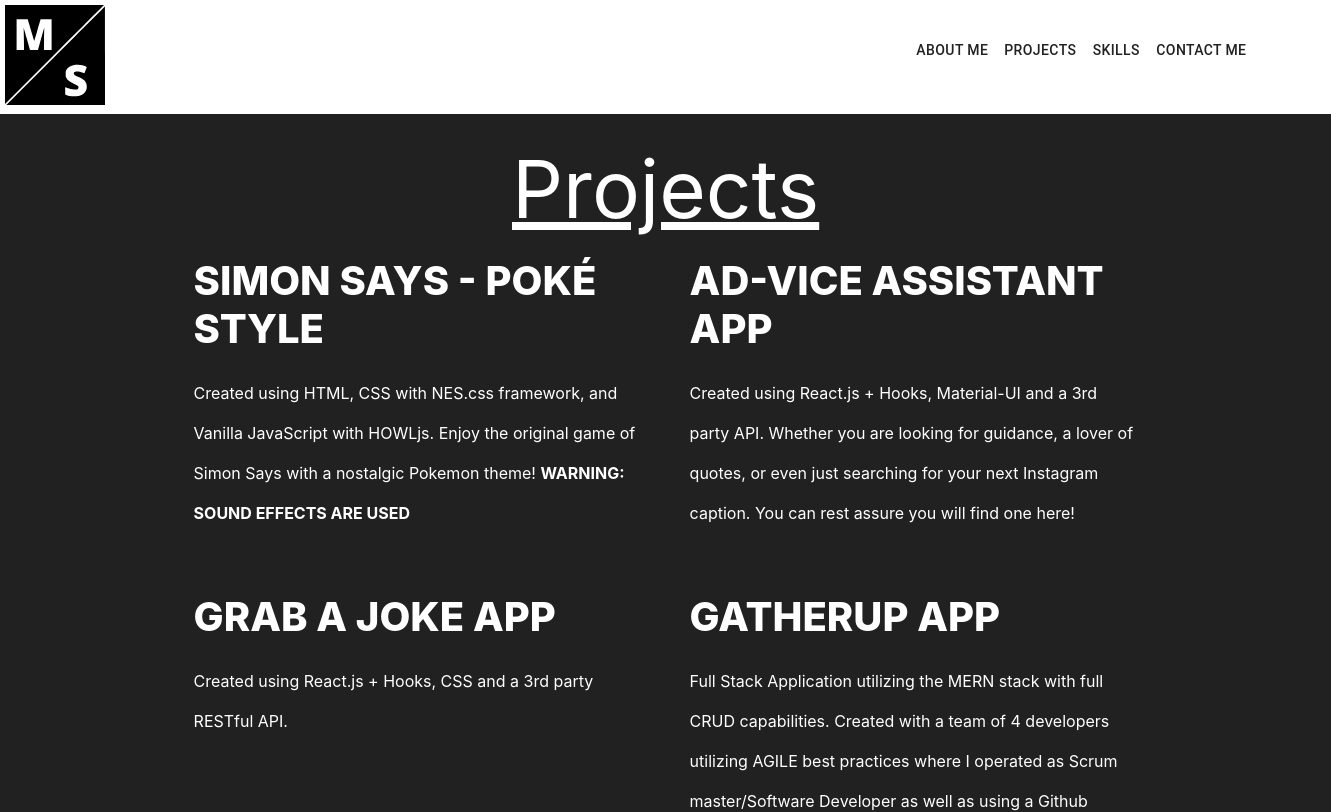
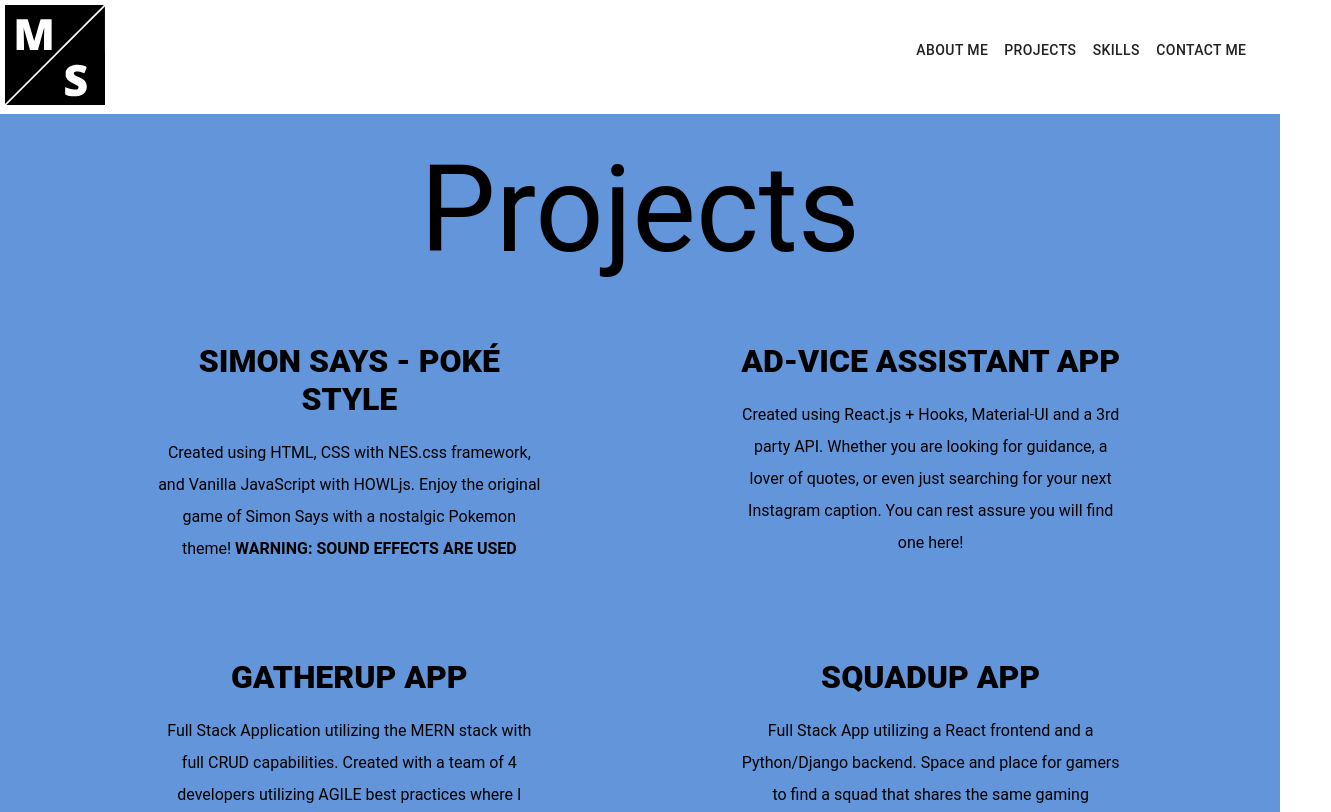
Before and after one commit to Mysta3/portfolio-v3, a React (Create React App) app: page /projects in a window 1280 px wide. Shown: the top 812 px of the page, 1331 px wide, since content can reach past the window. Built offline with nearby package versions, Linux system fonts and the light colour scheme.

Commit message:
solidified theme

```diff
--- a/src/App.js
+++ b/src/App.js
@@ -5,10 +5,18 @@ import Projects from './components/Projects';
 import Skills from './components/Skills';
 import Contact from './components/Contact';
 import { Route, Switch } from 'react-router-dom';
+import { makeStyles } from '@material-ui/core/styles';
+
+const useStyles = makeStyles({
+  wrapper: {
+    fontFamily: 'Roboto'
+  }
+});
 
 function App() {
+  const classes = useStyles();
   return (
-    <div>
+    <div className={classes.wrapper}>
       <Switch>
         <Route path="/about" component={About} />
         <Route path="/projects" component={Projects} />
--- a/src/components/About.js
+++ b/src/components/About.js
@@ -5,19 +5,23 @@ import { makeStyles } from '@material-ui/core/styles';
 const useStyles = makeStyles({
   container: {
     textAlign: 'center',
-    color: 'white',
-    background: '#212121',
-    padding: '2%'
+    background: '#6295D9',
+    padding: '5vw',
+    maxWidth: '100vw'
   },
   paragraph: {
-    fontSize: '25px',
-    paddingLeft: '3%',
-    paddingRight: '3%',
-    textShadow: '1px 1px 1px white'
+    fontSize: '3vh',
+    padding: '0 3vw',
+    textShadow: '1px 1px 1px #6295D9',
+    textAlign: 'center'
   },
   h1: {
+    fontSize: '4vw',
     padding: '0',
-    marginTop: 0
+    margin: 0
+  },
+  image: {
+    borderRadius: '20%'
   }
 });
 
@@ -31,19 +35,37 @@ function About() {
         <h3>
           <em>Full-Stack Software Engineer</em>
         </h3>
-        <img src="https://i.imgur.com/j8tPpiB.jpg" alt="profile" />
+        <img
+          className={classes.image}
+          src="https://i.imgur.com/j8tPpiB.jpg"
+          alt="profile"
+        />
 
-        <h2>Who Am I?</h2>
+        <h2>
+          <strong>Who Am I?</strong>
+        </h2>
         <p className={classes.paragraph}>
-          Originally from Baltimore, MD after I obtained my B.S in Informaiton
-          Systems & Sciences, I decided to make a new change to my life by
-          moving to California.{' '}
+          A Software Engineer who has worked on many projects both
+          collaboratively and individually. My background was obtained with a
+          combination of self-study and a Software Engineer Immersive Boot-camp
+          with General Assembly where we worked with Html, CSS, & Javascript,
+          learned popular front and back-end frameworks such as React & Django,
+          as well as honed version control skills using Git workflows. With a
+          background in Desktop Support, I was able to develop my communication
+          skills which I further sharpened during my cohort by being able to
+          effectively communicate found bugs in code, ideas when pair
+          programming and distributing tasks as a Scrum master. Using my passion
+          for problem-solving in combination with my thirst for learning I have
+          been able to effectively tie in my transferable skills with my newer
+          engineering skills.
         </p>
 
-        <h2>What Am I Doing?</h2>
+        <h2>
+          <strong>What Am I Doing?</strong>
+        </h2>
         <p className={classes.paragraph}>
-          I am currently a Full-Time Software Engineer learning Front- and
-          Back-end technologies. My graduation date is March 13th, 2020. I am
+          I am currently working on polishing my frontend & backend skills by
+          continuously building new projects and taking on new challenges. I am
           open to new opportunities where growth, diversity, and a high work
           ethic is valued. Currently looking for a company with a diverse and
           inviting culture, upward mobility, and who believes in work/life
--- a/src/components/Contact.js
+++ b/src/components/Contact.js
@@ -8,8 +8,7 @@ import { Icon } from '@material-ui/core';
 const useStyles = makeStyles({
   container: {
     textAlign: 'center',
-    color: 'white',
-    background: '#212121',
+    background: '#6295D9',
     padding: '2%',
     minHeight: '80vh'
   },
@@ -17,7 +16,7 @@ const useStyles = makeStyles({
     fontSize: '22px',
     paddingLeft: '3%',
     paddingRight: '3%',
-    textShadow: '1px 1px 1px white'
+    textShadow: '1px 1px 1px #6295D9'
   },
   h1: {
     padding: '0',
@@ -25,7 +24,7 @@ const useStyles = makeStyles({
   },
   icon: {
     color: 'white',
-    fontSize: 40
+    fontSize: '4vw'
   }
 });
 
--- a/src/components/Projects.js
+++ b/src/components/Projects.js
@@ -1,47 +1,43 @@
 import React from 'react';
 import NavBar from './NavBar';
 import { makeStyles } from '@material-ui/core/styles';
+import '../index.css';
 
 const useStyles = makeStyles({
+  wrapper: {
+    overflowX: 'hidden'
+  },
   container: {
     display: 'flex',
     justifyContent: 'center',
     flexDirection: 'column',
-    color: 'white',
-    background: '#212121',
-    padding: '2%',
+    background: '#6295D9',
     minHeight: '100vh',
     minWidth: '100vw',
     wordWrap: 'break-word'
   },
-  paragraph: {
-    fontSize: '25px',
-    paddingLeft: '3%',
-    paddingRight: '3%',
-    textShadow: '1px 1px 1px white'
-  },
   title: {
     textAlign: 'center',
-    padding: '0',
-    fontSize: '5rem',
-    textDecoration: 'underline',
-    marginTop: 0
+    fontSize: '15vh',
+    margin: '2vw'
   },
   projectBoard: {
     minWidth: '40vw',
     display: 'flex',
-    justifyContent: 'center',
+    justifyContent: 'space-evenly',
+    textAlign: 'center',
     flexWrap: 'wrap'
   },
   projectCard: {
-    margin: '3vh',
-    maxWidth: '35vw',
+    margin: '5vh',
+    flexBasis: 'auto',
     fontSize: '1rem',
-    lineHeight: '5vh'
+    lineHeight: '4vh',
+    maxWidth: '30vw'
   },
   span: {
-    fontSize: '5vh',
-    color: 'white',
+    fontSize: '4vh',
+    color: '#000000',
     fontWeight: '800'
   }
 });
@@ -49,7 +45,7 @@ const useStyles = makeStyles({
 function Projects() {
   const classes = useStyles();
   return (
-    <div>
+    <div className={classes.wrapper}>
       <NavBar />
       <div className={classes.container}>
         <span className={classes.title}>Projects</span>
@@ -74,15 +70,6 @@ function Projects() {
               Whether you are looking for guidance, a lover of quotes, or even
               just searching for your next Instagram caption. You can rest
               assure you will find one here!
-            </p>
-          </div>
-
-          <div className={classes.projectCard}>
-            <a href="https://grab-a-joke.herokuapp.com/">
-              <span className={classes.span}>GRAB A JOKE APP</span>
-            </a>
-            <p>
-              Created using React.js + Hooks, CSS and a 3rd party RESTful API.
             </p>
           </div>
           <div className={classes.projectCard}>
--- a/src/components/Skills.js
+++ b/src/components/Skills.js
@@ -5,8 +5,8 @@ import { makeStyles } from '@material-ui/core/styles';
 const useStyles = makeStyles({
   container: {
     textAlign: 'center',
-    color: 'white',
-    background: '#212121',
+    color: 'black',
+    background: '#6295D9',
     padding: '2%',
     minHeight: '100vh'
   },
@@ -19,7 +19,6 @@ const useStyles = makeStyles({
   title: {
     padding: '0',
     fontSize: '6rem',
-    textDecoration: 'underline',
     marginTop: 0
   },
   skillset: {
@@ -39,16 +38,16 @@ function Skills() {
         <span className={classes.title}>Skill-Set</span>
         <div className={classes.skillset}>
           <i className="devicon-html5-plain-wordmark colored"></i>
-          <i className="devicon-css3-plain-wordmark colored"></i>
+          <i class="devicon-css3-plain-wordmark"></i>
           <i className="devicon-sass-original colored"></i>
           <i className="devicon-javascript-plain colored"></i>
           <i className="devicon-git-plain-wordmark colored"></i>
           <i className="devicon-github-plain-wordmark"></i>
-          <i className="devicon-react-original-wordmark colored"></i>
-          <i className="devicon-nodejs-plain-wordmark colored"></i>
+          <i class="devicon-react-original-wordmark"></i>
+          <i class="devicon-nodejs-plain-wordmark"></i>
           <i className="devicon-express-original-wordmark"></i>
-          <i className="devicon-postgresql-plain-wordmark colored"></i>
-          <i className="devicon-mongodb-plain-wordmark colored"></i>
+          <i class="devicon-postgresql-plain-wordmark"></i>
+          <i class="devicon-mongodb-plain-wordmark"></i>
           <i className="devicon-python-plain-wordmark colored"></i>
           <i className="devicon-django-line-wordmark"></i>
         </div>
```
